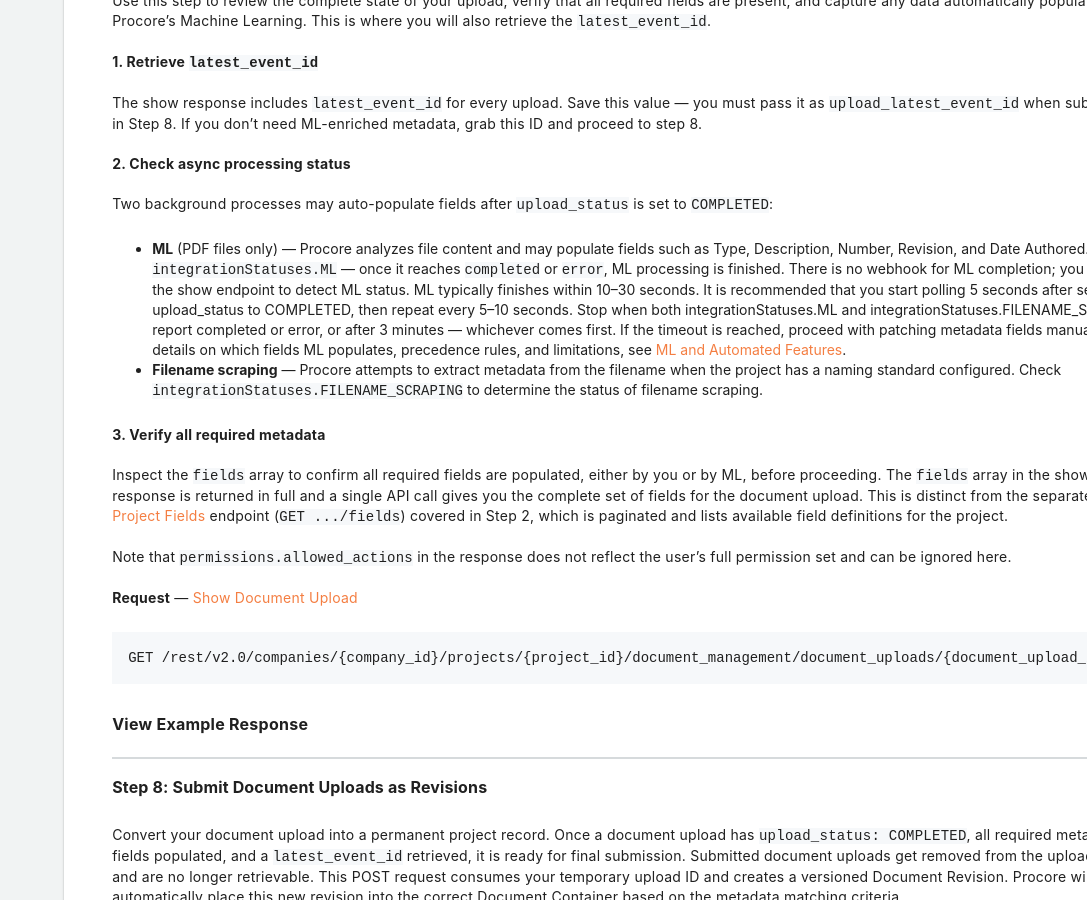
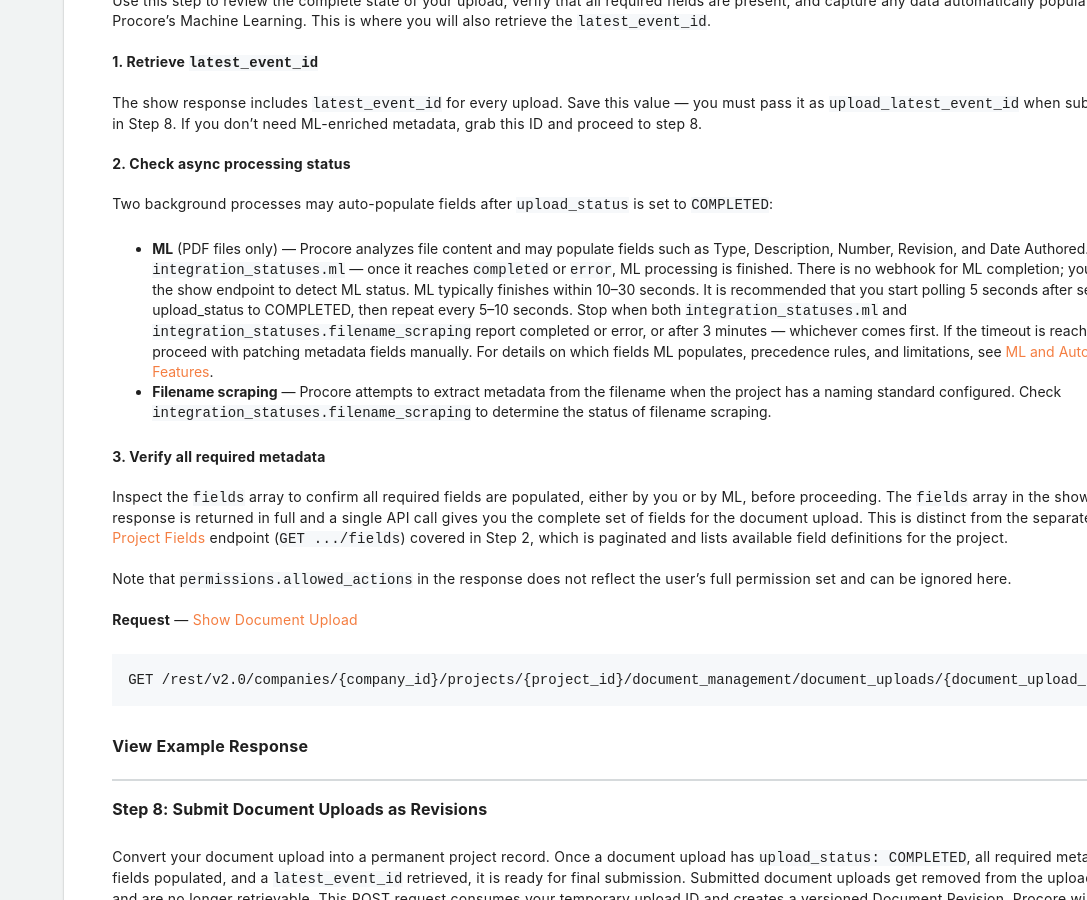
Before and after one commit to procore/documentation, a Jekyll site: the page built from document_management_integration/document_management_technical_guide.md, in a window 1280 px wide and 900 px high, scrolled down 8546 px. Shown: the whole window, without its empty margins (193-1280 px from the left). Built offline with Jekyll 4.4.1, drawn with Linux system fonts in a browser that asks for light colours; comment, search, counter and statistics services are not loaded.

Commit message:
fix: use snake_case for API response fields (#347)

````diff
--- a/document_management_integration/document_management_technical_guide.md
+++ b/document_management_integration/document_management_technical_guide.md
@@ -543,8 +543,8 @@ The show response includes `latest_event_id` for every upload. Save this value
 
 Two background processes may auto-populate fields after `upload_status` is set to `COMPLETED`:
 
-- **ML** (PDF files only) — Procore analyzes file content and may populate fields such as Type, Description, Number, Revision, and Date Authored. Check `integrationStatuses.ML` — once it reaches `completed` or `error`, ML processing is finished. There is no webhook for ML completion; you can poll the show endpoint to detect ML status. ML typically finishes within 10–30 seconds. It is recommended that you start polling 5 seconds after setting upload_status to COMPLETED, then repeat every 5–10 seconds. Stop when both integrationStatuses.ML and integrationStatuses.FILENAME_SCRAPING report completed or error, or after 3 minutes — whichever comes first. If the timeout is reached, proceed with patching metadata fields manually. For details on which fields ML populates, precedence rules, and limitations, see [ML and Automated Features]({{ site.url }}{{ site.baseurl }}{% link document_management_integration/document_management_intro.md %}#machine-learning-ml-and-automated-features).
-- **Filename scraping** — Procore attempts to extract metadata from the filename when the project has a naming standard configured. Check `integrationStatuses.FILENAME_SCRAPING` to determine the status of filename scraping.
+- **ML** (PDF files only) — Procore analyzes file content and may populate fields such as Type, Description, Number, Revision, and Date Authored. Check `integration_statuses.ml` — once it reaches `completed` or `error`, ML processing is finished. There is no webhook for ML completion; you can poll the show endpoint to detect ML status. ML typically finishes within 10–30 seconds. It is recommended that you start polling 5 seconds after setting upload_status to COMPLETED, then repeat every 5–10 seconds. Stop when both `integration_statuses.ml` and `integration_statuses.filename_scraping` report completed or error, or after 3 minutes — whichever comes first. If the timeout is reached, proceed with patching metadata fields manually. For details on which fields ML populates, precedence rules, and limitations, see [ML and Automated Features]({{ site.url }}{{ site.baseurl }}{% link document_management_integration/document_management_intro.md %}#machine-learning-ml-and-automated-features).
+- **Filename scraping** — Procore attempts to extract metadata from the filename when the project has a naming standard configured. Check `integration_statuses.filename_scraping` to determine the status of filename scraping.
 
 
 **3. Verify all required metadata**
@@ -593,9 +593,9 @@ GET /rest/v2.0/companies/{company_id}/projects/{project_id}/document_management/
       }
     ],
     "upload_status": "COMPLETED",
-    "integrationStatuses": {
-      "ML": "completed",
-      "FILENAME_SCRAPING": "completed"
+    "integration_statuses": {
+      "ml": "completed",
+      "filename_scraping": "completed"
     },
     "latest_event_id": "01JDXMPK0REV0D87H0JVVZ8M2W",
     "permissions": {
@@ -931,7 +931,7 @@ Verify your upload ID appears in `success` and `failed` is empty before proceedi
 
 **7. Get latest event ID — `GET .../document_uploads/{id}`**
 
-Call the show endpoint to retrieve `latest_event_id`. For PDF files, also check `integrationStatuses.ML` — if it is still `"in_progress"` and you want to use ML-populated fields, wait until it reaches `"completed"` or `"error"` before submitting.
+Call the show endpoint to retrieve `latest_event_id`. For PDF files, also check `integration_statuses.ml` — if it is still `"in_progress"` and you want to use ML-populated fields, wait until it reaches `"completed"` or `"error"` before submitting.
 
 ```
 GET /rest/v2.0/companies/8089/projects/2305/document_management/document_uploads/01JDXMPK0MTP0H41D4PYZ62R6R
@@ -943,9 +943,9 @@ Response:
   "data": {
     "id": "01JDXMPK0MTP0H41D4PYZ62R6R",
     "upload_status": "COMPLETED",
-    "integrationStatuses": {
-      "ML": "completed",
-      "FILENAME_SCRAPING": "completed"
+    "integration_statuses": {
+      "ml": "completed",
+      "filename_scraping": "completed"
     },
     "latest_event_id": "01JDXMPK0REV0D87H0JVVZ8M2W",
     "fields": [
````
Also changed, not shown: document_management_integration/document_management_intro.md (+2 -2 lines), document_management_integration/document_management_metadata_details.md (+45 -45 lines).
